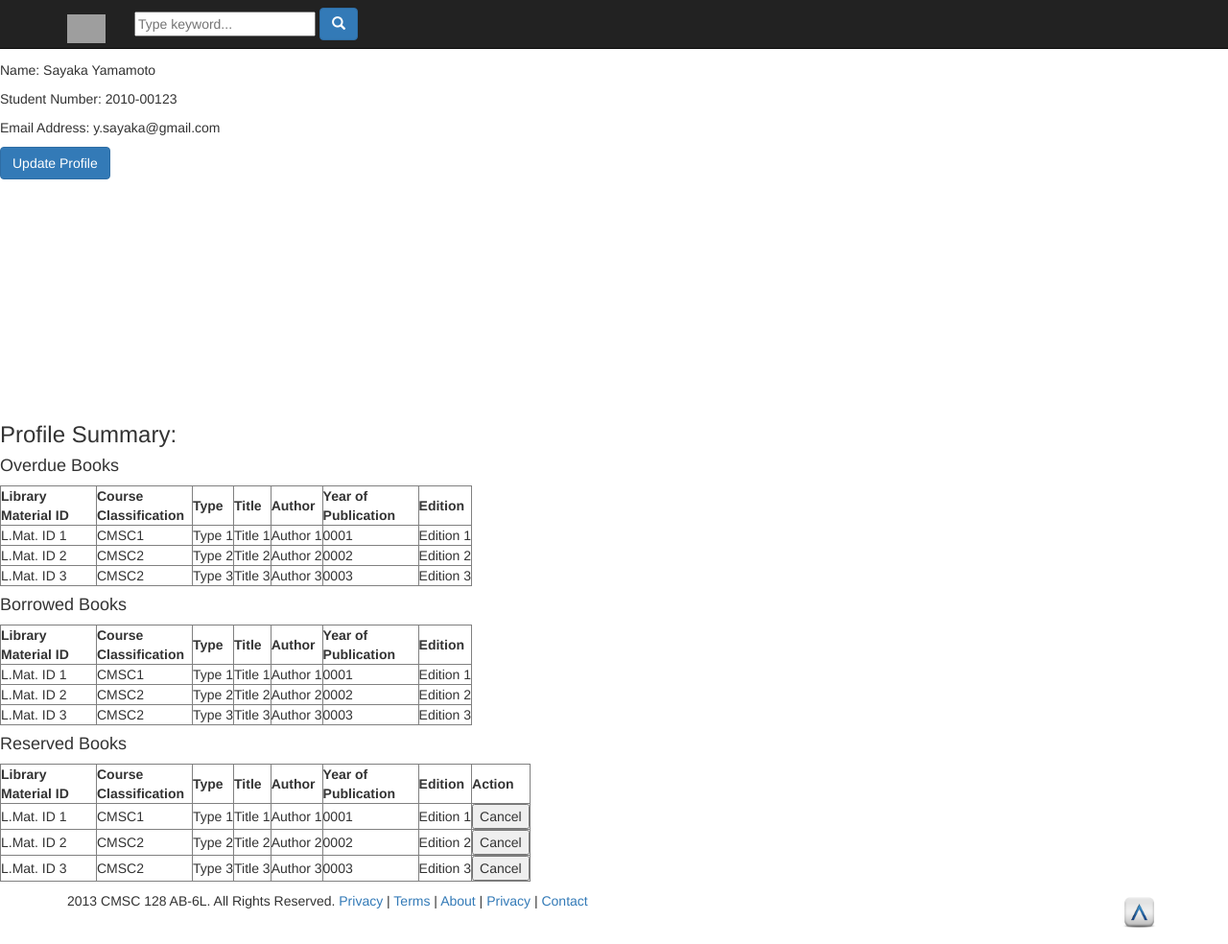
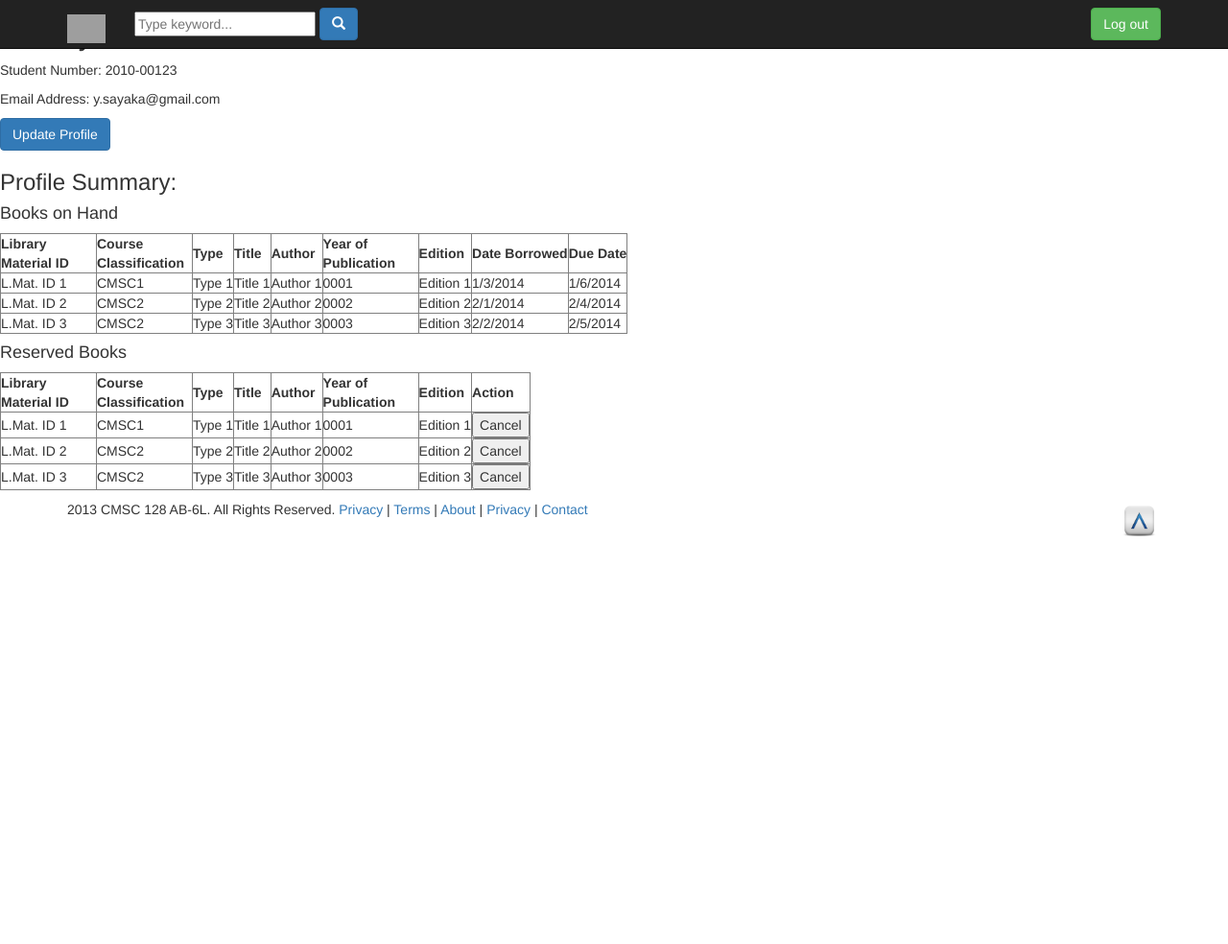
Before and after one commit to clarianne/CMSC128-NoCI, a PHP site: page /profile.php in a window 1280 px wide. Shown: the whole page at 96% size. After the commit the page ends 559 px from the top, so only its background shows below. Run offline with PHP 8.4, Linux system fonts and the light colour scheme; some libraries are stand-ins or nearby versions; grey boxes are pictures that could not be loaded.

Commit message:
before malowbatt

```diff
--- a/index.php
+++ b/index.php
@@ -70,7 +70,7 @@ enhance locally produced computer products.</p>
           <img style="width: 140px; height: 140px;" class="img-circle"  alt="140x140" src="dist/images/Search.jpg">
           <h2>Search</h2>
           <p>Select from a wide range of learning materials in the field of computer science.</p>
-          <p><a class="btn btn-default" href="Search/search.html" role="button">View details »</a></p>
+          <p><a class="btn btn-default" href="outside_search.php" role="button">View details »</a></p>
         </div><!-- /.col-lg-4 -->
 
 	<div class="col-lg-4">
--- a/profile.php
+++ b/profile.php
@@ -1,13 +1,12 @@
-<?php include 'header.php'; ?>
+<?php include 'logout_header.php'; ?>
 
 	<div class="mainBody">
 		<!-- Nav tabs -->
 		<div id="profileCont">
 		<!-- Tab panes -->
 			<div id="profContent">
-			<h2>Profile</h2>
+			<h2>Hi, Sayaka Yamamoto</h2><!-- in actual implementation, show full name of the user -->
 
-			<p class="">Name: Sayaka Yamamoto</p>
 			<p>Student Number: 2010-00123</p>
 			<p>Email Address: y.sayaka@gmail.com</p>
 			<input href="#update" data-toggle="modal" type="submit" value="Update Profile" class="btn btn-primary"/>
@@ -22,13 +21,43 @@
 				  <div class="modal-body">
 				      <form class="form-signin" role="form">
 						<h3 class="form-signin-heading">Update your email address or password: </h3>
-						<input type="text" class="form-control" placeholder="Email Address:" required autofocus>
-						<input type="password" class="form-control" placeholder="Password:" required autofocus>
-						<input type="password" class="form-control" placeholder="Repeat Password:" required autofocus>
+						<input type="text" id="email" class="form-control" placeholder="Email Address:" onchange="checkEmail()" required autofocus>
+						<script>
+							function checkEmail() {
+
+								var email = document.getElementById('email');
+								var filter = /^([a-zA-Z0-9_\.\-])+\@(([a-zA-Z0-9\-])+\.)+([a-zA-Z0-9]{2,4})+$/;
+
+								if (!filter.test(email.value)) {
+								alert('Please provide a valid email address');
+								email.focus;
+								return false;
+								}
+							}
+						</script>
+						<input type="password" id="password1" class="form-control" placeholder="Password:" required autofocus>
+						<input type="password" id="password2" class="form-control" placeholder="Repeat Password:" onchange="checkPassword()" required autofocus>
+
+						<script>
+							function checkPassword() {
+
+								var pword1 = document.getElementById('password1');
+								var pword2 = document.getElementById('password2');
+
+								if(pword2 != pword1){
+
+								alert('Passwords do not match.');
+								pword1.focus;
+								return false;
+
+								}
+							}
+						</script>
+
 				  </div>
 				  <div class="modal-footer">
 					<button type="button" class="btn btn-default" data-dismiss="modal">Cancel</button>
-					<input href="#ok" class="btn btn-primary" data-toggle="modal_updated" type="submit" value="Update">
+					<input href="#ok" data-dismiss="modal" onclick="" type="submit" value="Update" class="btn btn-primary"/>
 					 </form>
 				  </div>
 				</div>
@@ -37,7 +66,7 @@
 
 			<!--To check if the profile has been successfully updated -->
 
-			<div class="modal_updated fade" id="update" tabindex="-1" role="dialog" aria-labelledby="mySmallModalLabel" aria-hidden="true">
+			<div class="modal fade" id="updated" tabindex="-1" role="dialog" aria-labelledby="mySmallModalLabel" aria-hidden="true">
 			  <div class="modal-dialog">
 				<div class="modal-content">
 				  <div class="modal-body">
@@ -45,7 +74,7 @@
 						<h2 class="form-signin-heading">Congratulations! <br /> Your profile has been updated. </h2>
 				  </div>
 				  <div class="modal-footer">
-					<input href="#ok" class="btn btn-primary" data-toggle="modal_updated" type="submit" value="Update">
+					<input href="#ok" class="btn btn-primary" data-toggle="modal_updated" type="submit" value="Ok">
 					 </form>
 				  </div>
 				</div>
@@ -53,11 +82,10 @@
 			</div>
 
 			<h3>Profile Summary:</h3>
-			<!--Overdue -->
 
-			<p><h4>Overdue Books</h4>
+			<p><h4>Books on Hand</h4>
 			<table summary="Results" border="1" cellspacing="5" cellpadding="5">
-			<thead>
+				 <thead>
               <tr>
                 <th style="width:100px;" abbr="lmID" scope="col" title="Libary Material ID">Library Material ID</th>
                 <th style="width:100px;" abbr="CourseClassification" scope="col" title="Course Classification">Course Classification</th>
@@ -66,6 +94,8 @@
                 <th abbr="Author" scope="col" title="Author">Author</th>
                 <th style="width:100px;" abbr="YrofPub" scope="col" title="Year of Publication">Year of Publication</th>
                 <th abbr="Edition" scope="col" title="Edition">Edition</th>
+				<th abbr="Date Borrowed" scope="col" title="Edition">Date Borrowed</th>
+				<th abbr="Due Date" scope="col" title="Edition">Due Date</th>
               </tr>
             </thead>
               <tr>
@@ -76,6 +106,8 @@
                 <td>Author 1</td>
                 <td>0001</td>
                 <td>Edition 1</td>
+				<td>1/3/2014</td>
+				<td>1/6/2014</td>
               </tr>
               <tr>
                 <td>L.Mat. ID 2</td>
@@ -85,6 +117,8 @@
                 <td>Author 2</td>
                 <td>0002</td>
                 <td>Edition 2</td>
+				<td>2/1/2014</td>
+				<td>2/4/2014</td>
               </tr>
               <tr>
                 <td>L.Mat. ID 3</td>
@@ -94,50 +128,8 @@
                 <td>Author 3</td>
                 <td>0003</td>
                 <td>Edition 3</td>
-              </tr>
-
-			</table>
-			</p>
-
-			<p><h4>Borrowed Books</h4>
-			<table summary="Results" border="1" cellspacing="5" cellpadding="5">
-				 <thead>
-              <tr>
-                <th style="width:100px;" abbr="lmID" scope="col" title="Libary Material ID">Library Material ID</th>
-                <th style="width:100px;" abbr="CourseClassification" scope="col" title="Course Classification">Course Classification</th>
-                <th abbr="Type" scope="col" title="Type">Type</th>
-                <th abbr="Title" scope="col" title="Title">Title</th>
-                <th abbr="Author" scope="col" title="Author">Author</th>
-                <th style="width:100px;" abbr="YrofPub" scope="col" title="Year of Publication">Year of Publication</th>
-                <th abbr="Edition" scope="col" title="Edition">Edition</th>
-              </tr>
-            </thead>
-              <tr>
-                <td>L.Mat. ID 1</td>
-                <td>CMSC1</td>
-                <td>Type 1</td>
-                <td>Title 1</td>
-                <td>Author 1</td>
-                <td>0001</td>
-                <td>Edition 1</td>
-              </tr>
-              <tr>
-                <td>L.Mat. ID 2</td>
-                <td>CMSC2</td>
-                <td>Type 2</td>
-                <td>Title 2</td>
-                <td>Author 2</td>
-                <td>0002</td>
-                <td>Edition 2</td>
-              </tr>
-              <tr>
-                <td>L.Mat. ID 3</td>
-                <td>CMSC2</td>
-                <td>Type 3</td>
-                <td>Title 3</td>
-                <td>Author 3</td>
-                <td>0003</td>
-                <td>Edition 3</td>
+				<td>2/2/2014</td>
+				<td>2/5/2014</td>
               </tr>
 
 			</table>
```
Also changed, not shown: login.php (+1 -14 lines), ICSLibrary/1.JPG, ICSLibrary/2.JPG, ICSLibrary/photothumb.db, outside_search.php (renamed from outisde_search.php), 2 other files.
